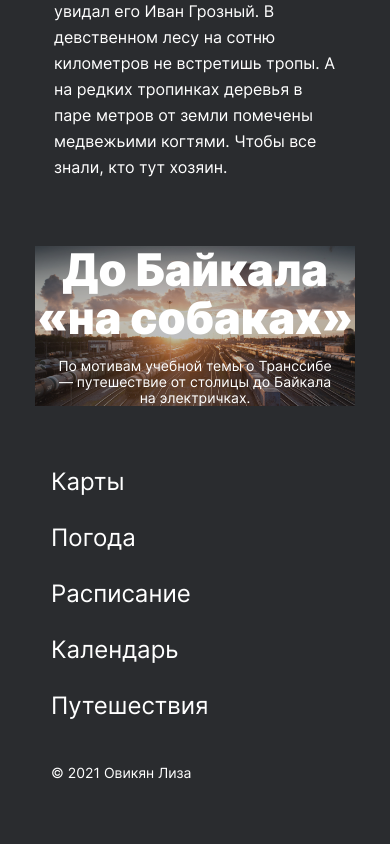
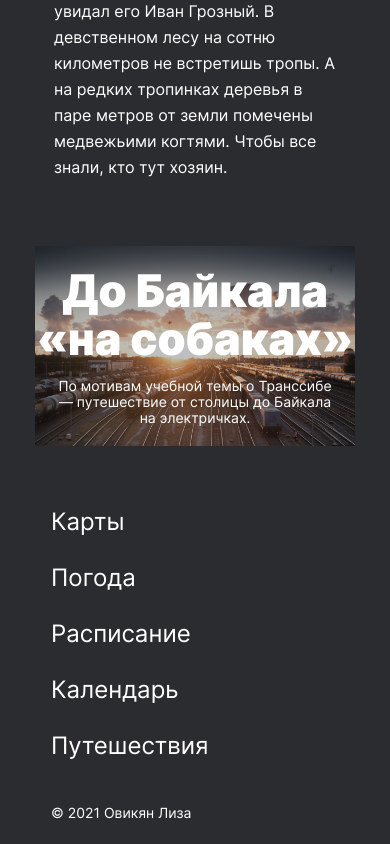
Before and after one commit to Lusabero/russian-travel, a plain HTML site: page index.html in a window 390 px wide. Shown: the part 9306-10150 px from the top of the page. Before the commit the page ends 10110 px from the top, so only its background shows below. Drawn offline with Linux system fonts and the light colour scheme; files whose address does not match are found by name.

Commit message:
project 3.6.4

```diff
--- a/blocks/cover/__background/cover__background.css
+++ b/blocks/cover/__background/cover__background.css
@@ -1,7 +1,7 @@
 .cover__background {
     max-width: 1184px;
     width: 100%;
-    /* min-height: 740px; */
+    min-height: 740px;
     background-image: url(../../../images/background.png);
     background-size: cover;
     background-position: center center;
@@ -32,20 +32,20 @@
 @media (max-width: 1279px) {
     .cover__background {
         max-width: 1024px;
-        /* min-height: 640px; */
+        min-height: 640px;
     }
 }
 
 @media (max-width: 768px) {
     .cover__background {
         max-width: 768px;
-        /* min-height: 480px; */
+        min-height: 480px;
     }
 }
 
 @media (max-width: 424px) {
     .cover__background {
         max-width: 320px;
-        /* min-height: 200px; */
+        min-height: 200px;
     }
 }
--- a/blocks/lead/__caption/lead__caption.css
+++ b/blocks/lead/__caption/lead__caption.css
@@ -9,7 +9,7 @@
     padding-top: 8px;
 }
 
-@media (max-width: 768px) {
+@media (max-width: 978px) {
     .lead__caption {
         padding: 8px 0 0 24px;
     }
```
